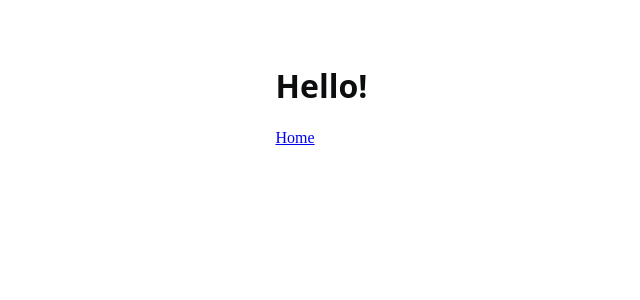
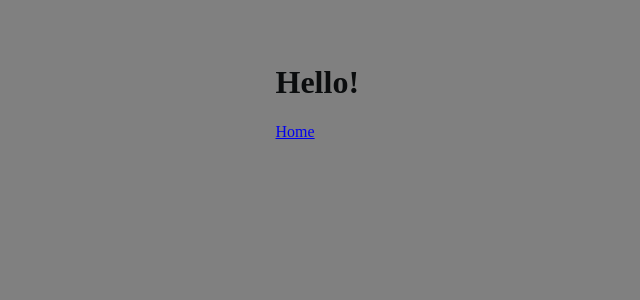
Before and after one commit to mikkmartin/df-demo, a Next.js app: page / in a window 1280 px wide. Shown: the top 300 px of the page, without its empty margins (72-712 px from the left). Built offline with nearby package versions, Linux system fonts and the light colour scheme.

Commit message:
global styles

```diff
--- a/components/GlobalStyles.tsx
+++ /dev/null
@@ -1,16 +0,0 @@
-import { createGlobalStyle } from 'styled-components'
-
-export const fontStack =
-  '-apple-system, BlinkMacSystemFont, "Segoe UI", Roboto, Helvetica, Arial, sans-serif, "Apple Color Emoji", "Segoe UI Emoji", "Segoe UI Symbol";'
-
-export const GlobalStyles = createGlobalStyle`
-  * {
-    margin: 0;
-    padding: 0;
-    box-sizing: border-box;
-  }
-  :root {
-    font-family: ${fontStack};
-    font-size: 16px;
-  }
-`
--- a/pages/_document.tsx
+++ b/pages/_document.tsx
@@ -1,15 +1,19 @@
 import React from 'react'
 import NextDocument, { Html, Head, Main, NextScript } from 'next/document'
-import { getCssText } from '../stitches.config'
+import { getCssText, globalStyles } from '../stitches.config'
 
 export default class Document extends NextDocument {
   render() {
+    globalStyles()
     return (
       <Html lang="en">
         <Head>
-          <style
-            id="stitches"
-            dangerouslySetInnerHTML={{ __html: getCssText() }}
+          <style id="stitches" dangerouslySetInnerHTML={{ __html: getCssText() }} />
+          <link rel="preconnect" href="https://fonts.googleapis.com" />
+          <link rel="preconnect" href="https://fonts.gstatic.com" crossOrigin="true" />
+          <link
+            href="https://fonts.googleapis.com/css2?family=JetBrains+Mono&display=swap"
+            rel="stylesheet"
           />
         </Head>
         <body>
--- a/stitches.config.js
+++ b/stitches.config.js
@@ -1,14 +1,6 @@
 import { createStitches } from '@stitches/react'
 
-export const {
-  config,
-  createTheme,
-  css,
-  getCssText,
-  globalCss,
-  styled,
-  theme,
-} = createStitches({
+export const { config, createTheme, css, getCssText, globalCss, styled, theme } = createStitches({
   theme: {
     colors: {
       hiContrast: 'hsl(206,10%,5%)',
@@ -53,23 +45,23 @@ export const {
       6: '21px',
     },
     fonts: {
-      system: 'system-ui',
+      system: 'font-family: "JetBrains Mono", monospace',
     },
   },
   utils: {
-    marginX: (value) => ({
+    marginX: value => ({
       marginLeft: value,
       marginRight: value,
     }),
-    marginY: (value) => ({
+    marginY: value => ({
       marginTop: value,
       marginBottom: value,
     }),
-    paddingX: (value) => ({
+    paddingX: value => ({
       paddingLeft: value,
       paddingRight: value,
     }),
-    paddingY: (value) => ({
+    paddingY: value => ({
       paddingTop: value,
       paddingBottom: value,
     }),
@@ -79,3 +71,9 @@ export const {
     bp2: '(min-width: 900px)',
   },
 })
+
+export const globalStyles = globalCss({
+  ':root': {
+    backgroundColor: 'gray',
+  },
+})
```
